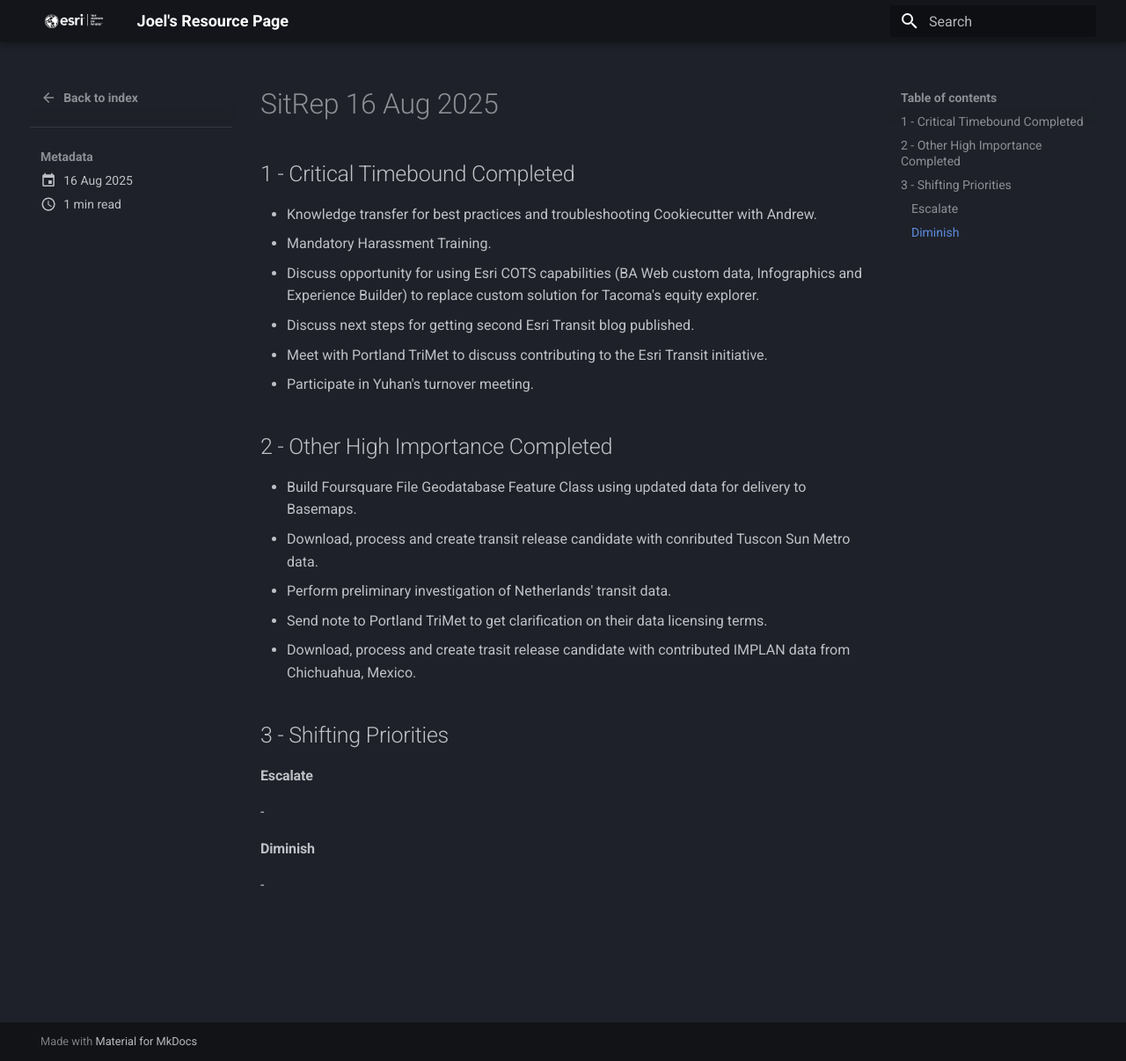
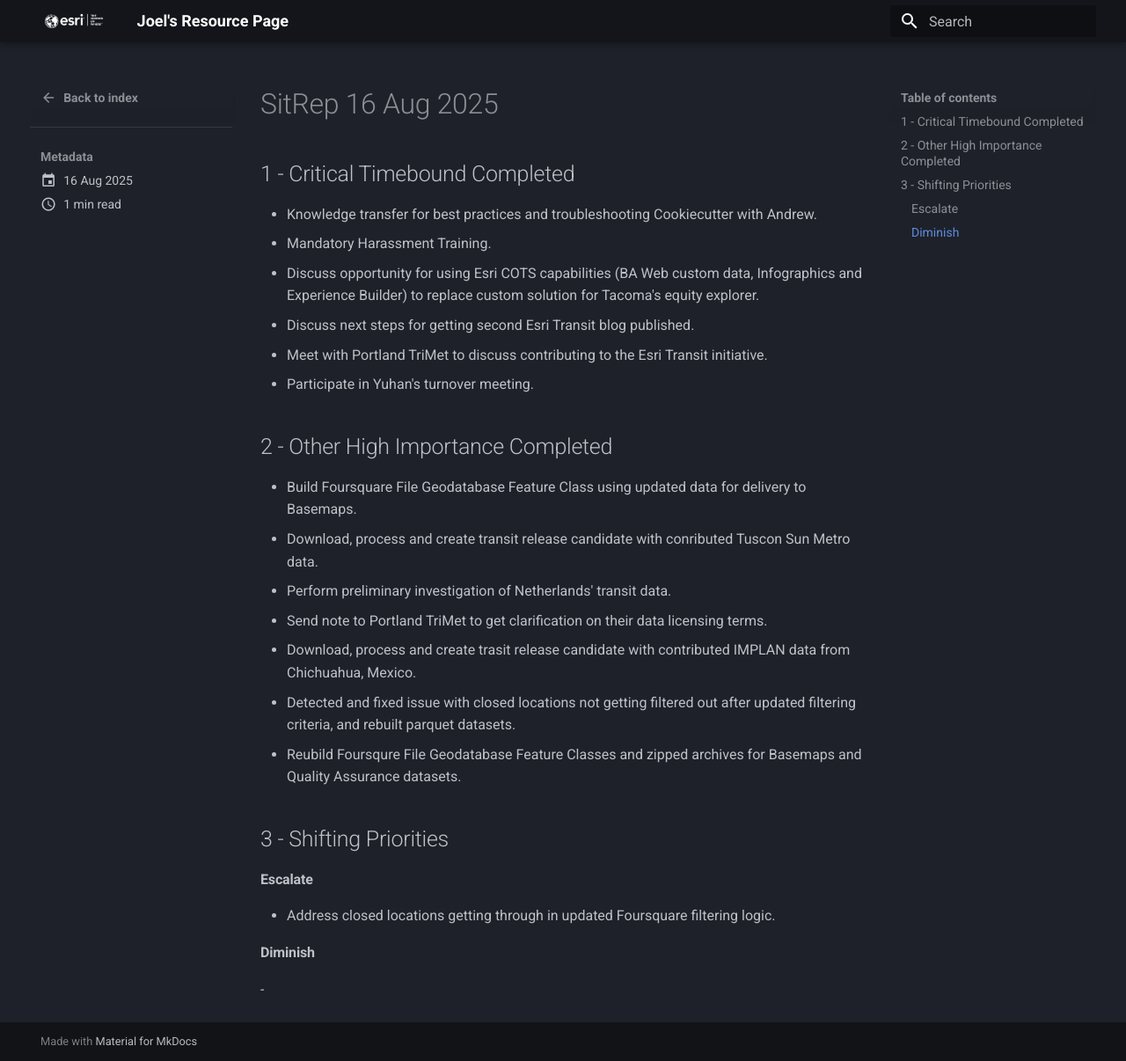
Before and after one commit to knu2xs/esri-resource-page, an MkDocs documentation site: the page built from docs/sitreps/posts/sitrep_20240816.md, in a window 1280 px wide and 1206 px high. Shown: the whole window at 88% size. Built offline with MkDocs 1.6.1 and Material for MkDocs 9.7.7, drawn with Linux system fonts in a browser that asks for light colours.

Commit message:
update sitreps

```diff
--- a/docs/sitreps/posts/sitrep_20240816.md
+++ b/docs/sitreps/posts/sitrep_20240816.md
@@ -20,12 +20,14 @@
 - Perform preliminary investigation of Netherlands' transit data.
 - Send note to Portland TriMet to get clarification on their data licensing terms.
 - Download, process and create trasit release candidate with contributed IMPLAN data from Chichuahua, Mexico.
+- Detected and fixed issue with closed locations not getting filtered out after updated filtering criteria, and rebuilt parquet datasets.
+- Reubild Foursqure File Geodatabase Feature Classes and zipped archives for Basemaps and Quality Assurance datasets.
 
 ## 3 - Shifting Priorities
 
 #### Escalate
 
--
+- Address closed locations getting through in updated Foursquare filtering logic.
 
 #### Diminish
 
```
